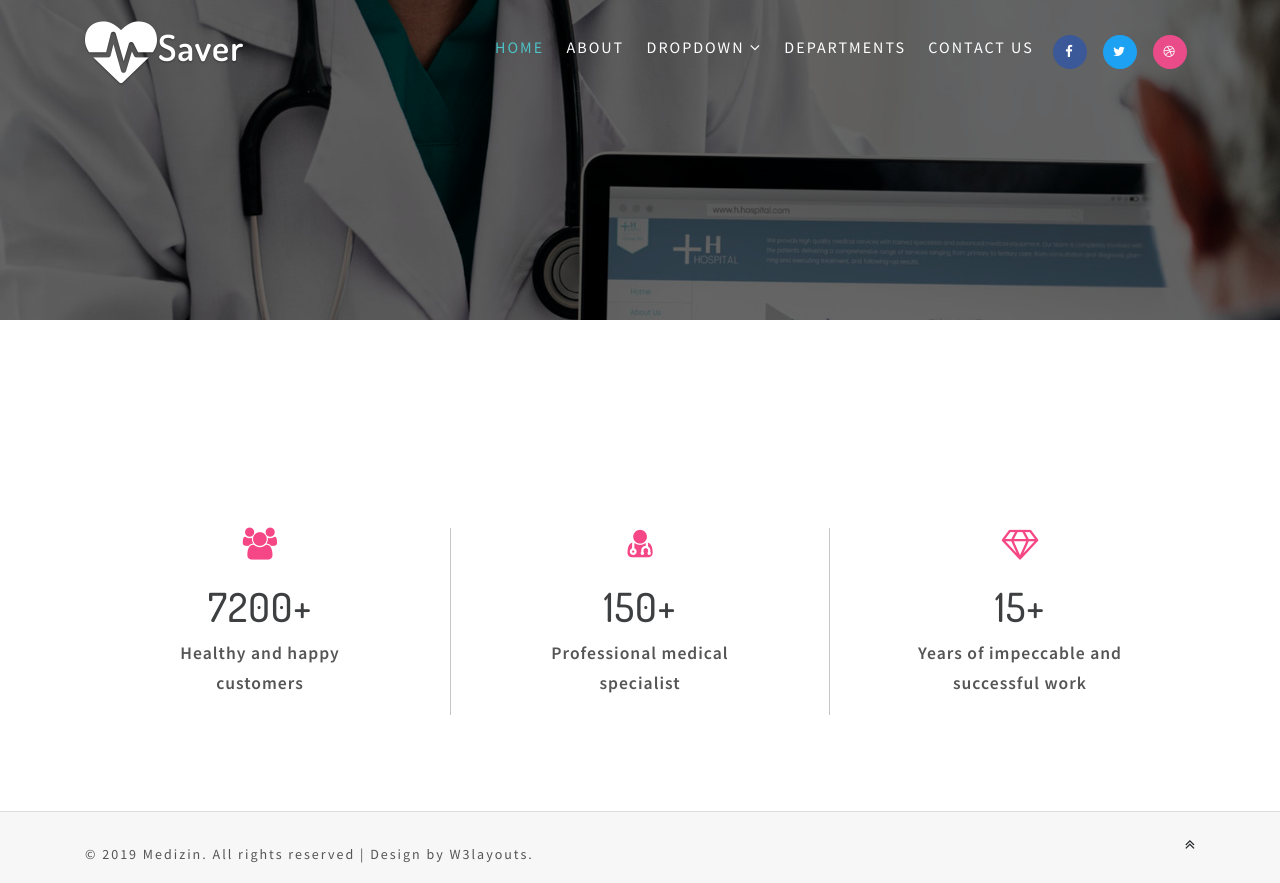
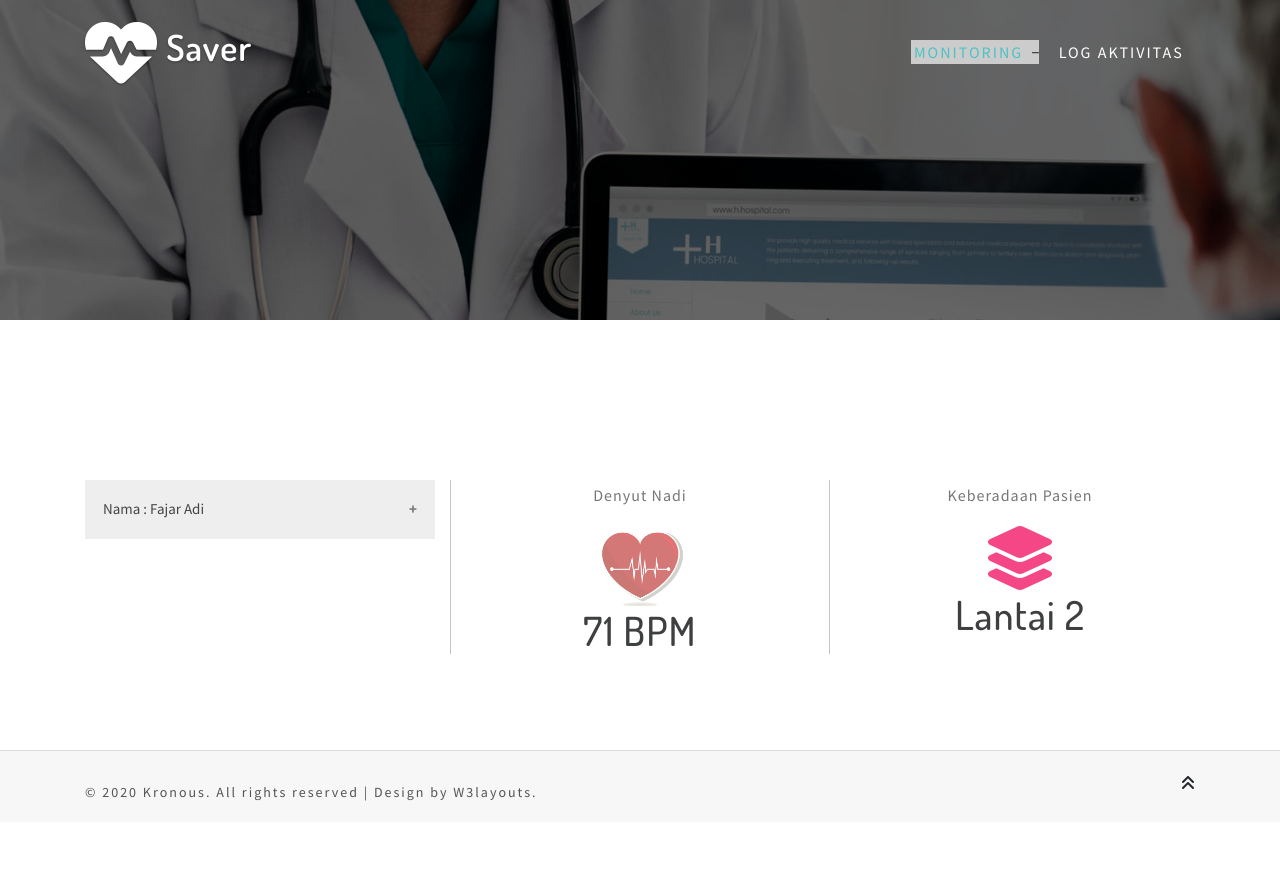
Before and after one commit to Ronnyriyana/theheartsaver, a PHP site: page /template.php in a window 1280 px wide. After the commit the page ends 801 px from the top, so only its background shows below. Run offline with PHP 8.4, Linux system fonts and the light colour scheme; some libraries are stand-ins or nearby versions.

Commit message:
oprek tampilan 2

```diff
--- a/css/style.css
+++ b/css/style.css
@@ -660,11 +660,11 @@ ul.tic-info li {
 }
 
 .counter span {
-    font-size: 2em;
+    font-size: 4em;
     text-align: center;
     color: #ff4c4c;
     color: #f54785;
-    margin-bottom: 0.7em;
+    /*margin-bottom: 0.7em;*/
 }
 
 .counter-info h4 {
@@ -1726,3 +1726,56 @@ a.move-top span {
 @media screen and (max-width:320px) {}
 
 /*-- //Responsive design --*/
+
+/*-- Animasi tambahan --*/
+#gmbrJantung {
+	opacity:1;
+	animation-name: jantung;
+	animation-timing-function: linear;
+	animation-duration: 1.5s;
+	animation-iteration-count: infinite;
+	animation-direction:alternate;
+}
+
+@keyframes jantung {
+  from {opacity:1;}
+  to {opacity:0;}
+}
+
+/*-- accordion profil --*/
+.accordion {
+  background-color: #eee;
+  color: #444;
+  cursor: pointer;
+  padding: 18px;
+  width: 100%;
+  border: none;
+  text-align: left;
+  outline: none;
+  font-size: 15px;
+  transition: 0.4s;
+}
+
+.active, .accordion:hover {
+  background-color: #ccc;
+}
+
+.accordion:after {
+  content: '\002B';
+  color: #777;
+  font-weight: bold;
+  float: right;
+  margin-left: 5px;
+}
+
+.active:after {
+  content: "\2212";
+}
+
+.panel {
+  padding: 0 18px;
+  background-color: white;
+  max-height: 0;
+  overflow: hidden;
+  transition: max-height 0.2s ease-out;
+}
--- a/template.php
+++ b/template.php
@@ -9,11 +9,11 @@ License URL: http://creativecommons.org/licenses/by/3.0/
 <html lang="zxx">
 
 <head>
-    <title>Medizin Medical Category Bootstrap Responsive Web Template | Home :: W3layouts</title>
+    <title>The Heart Saver</title>
     <!-- Meta tag Keywords -->
     <meta name="viewport" content="width=device-width, initial-scale=1">
     <meta charset="UTF-8" />
-    <meta name="keywords" content="Medizin Responsive web template, Bootstrap Web Templates, Flat Web Templates, Android Compatible web template, Smartphone Compatible web template, free webdesigns for Nokia, Samsung, LG, SonyEricsson, Motorola web design" />
+    <meta name="keywords" content="Monitoring Denyut Nadi, Posisi Pasien" />
     <script>
         addEventListener("load", function() {
             setTimeout(hideURLbar, 0);
@@ -32,12 +32,13 @@ License URL: http://creativecommons.org/licenses/by/3.0/
     <link rel="stylesheet" href="css/slider.css" type="text/css" media="all" />
     <!-- Style-CSS -->
     <!-- font-awesome-icons -->
-    <link href="css/font-awesome.css" rel="stylesheet">
+	<script src="https://kit.fontawesome.com/dd238ac0b8.js" crossorigin="anonymous"></script>
     <!-- //font-awesome-icons -->
     <!-- /Fonts -->
     <link href="//fonts.googleapis.com/css?family=Source+Sans+Pro:200,200i,300,300i,400,400i,600,600i,700" rel="stylesheet">
     <link href="//fonts.googleapis.com/css?family=Dosis:200,300,400,500,600,700" rel="stylesheet">
     <!-- //Fonts -->
+
 </head>
 
 <body>
@@ -51,35 +52,17 @@ License URL: http://creativecommons.org/licenses/by/3.0/
                         <div class="header-section">
                             <h1>
                                 <a class="navbar-brand logo editContent" href="index.html">
-                                    <span class="fa fa-heartbeat"></span>Saver
+                                    <span class="fas fa-heartbeat" ></span> Saver
                                 </a>
                             </h1>
                         </div>
                         <div class="nav_section">
                             <nav>
-                                <label for="drop" class="toggle mt-lg-0 mt-1"><span class="fa fa-bars" aria-hidden="true"></span></label>
+                                <label for="drop" class="toggle mt-lg-0 mt-1"><span class="fas fa-bars" aria-hidden="true"></span></label>
                                 <input type="checkbox" id="drop" />
                                 <ul class="menu">
-                                    <li class="active"><a href="index.html">Home</a></li>
-                                    <li><a href="about.html">About </a></li>
-                                    <li>
-                                        <!-- First Tier Drop Down -->
-                                        <label for="drop-2" class="toggle">Dropdown <span class="fa fa-angle-down" aria-hidden="true"></span> </label>
-                                        <a href="#">Dropdown <span class="fa fa-angle-down" aria-hidden="true"></span></a>
-                                        <input type="checkbox" id="drop-2" />
-                                        <ul class="inner-dropdown">
-                                            <li><a href="#stats">Stats</a></li>
-                                            <li><a href="#lab">Laboratory</a></li>
-                                            <li><a href="#test">Reviews</a></li>
-                                        </ul>
-                                    </li>
-                                    <li><a href="gallery.html">Departments</a></li>
-                                    <li><a href="contact.html">Contact Us</a></li>
-                                    <li class="icons">
-                                        <a href="#" class="face-bk"><span class="fa fa-facebook" aria-hidden="true"></span></a></li>
-
-                                    <li class="icons"><a href="#" class="twitter"><span class="fa fa-twitter" aria-hidden="true"></span></a></li>
-                                    <li class="icons"><a href="#" class="dribble"><span class="fa fa-dribbble"></span></a></li>
+                                    <li class="active"><a href="#">Monitoring </a></li>
+                                    <li><a href="#">Log Aktivitas </a></li>
 
                                 </ul>
                             </nav>
@@ -111,30 +94,26 @@ License URL: http://creativecommons.org/licenses/by/3.0/
         <!-- //header -->
         <section class="banner-bottom py-5">
             <div class="container py-md-5">
-                <div class="row mt-lg-5 mt-4 pt-5 text-center" id="stats">
+                <div class="row mt-lg-5 text-center" id="stats">
 
                     <div class="col-lg-4 counter editContent mt-3">
-                        <span class="fa fa-users"></span>
-                        <div class="counter-info">
-                            <h4>7200+</h4>
-                            <p>Healthy and happy customers</p>
-
-                        </div>
+							<button class="accordion">Nama : Fajar Adi</button>
+							<div class="panel">
+							  <p>Usia : 45 Thn.</p>
+							</div>
                     </div>
                     <div class="col-lg-4 counter two editContent mt-3">
-                        <span class="fa fa-user-md"></span>
+						<p>Denyut Nadi</p>
+                        <img src="images/Denyutnadi.png" width="30%" id="gmbrJantung">
                         <div class="counter-info">
-                            <h4>150+</h4>
-                            <p>Professional medical specialist</p>
-
+                            <h4>71 BPM</h4>
                         </div>
                     </div>
                     <div class="col-lg-4 counter editContent mt-3">
-                        <span class="fa fa-diamond"></span>
+						<p>Keberadaan Pasien</p>
+                        <span class="fa fa-layer-group" size="30%"></span>
                         <div class="counter-info">
-                            <h4>15+</h4>
-                            <p>Years of impeccable and successful work</p>
-
+                            <h4>Lantai 2</h4>
                         </div>
                     </div>
                 </div>
@@ -146,7 +125,7 @@ License URL: http://creativecommons.org/licenses/by/3.0/
         <div class="cpy-right py-3">
             <div class="container">
                 <div class="row">
-                    <p class="col-md-10 text-left">© 2019 Medizin. All rights reserved | Design by
+                    <p class="col-md-10 text-left">© 2020 Kronous. All rights reserved | Design by
                         <a href="http://w3layouts.com"> W3layouts.</a>
                     </p>
                     <!-- move top icon -->
@@ -159,6 +138,22 @@ License URL: http://creativecommons.org/licenses/by/3.0/
 
 
     </div>
+	<script>
+var acc = document.getElementsByClassName("accordion");
+var i;
+
+for (i = 0; i < acc.length; i++) {
+  acc[i].addEventListener("click", function() {
+    this.classList.toggle("active");
+    var panel = this.nextElementSibling;
+    if (panel.style.maxHeight) {
+      panel.style.maxHeight = null;
+    } else {
+      panel.style.maxHeight = panel.scrollHeight + "px";
+    }
+  });
+}
+</script>
 </body>
 
 </html>
```
